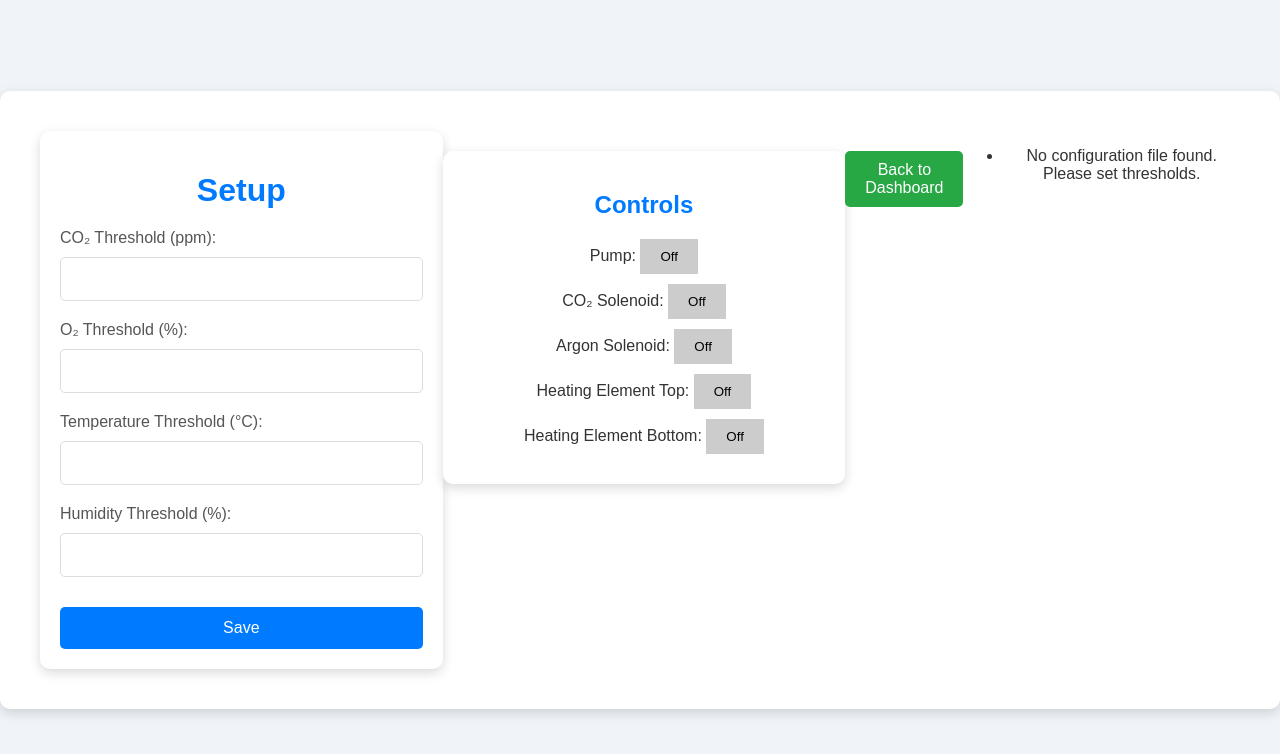
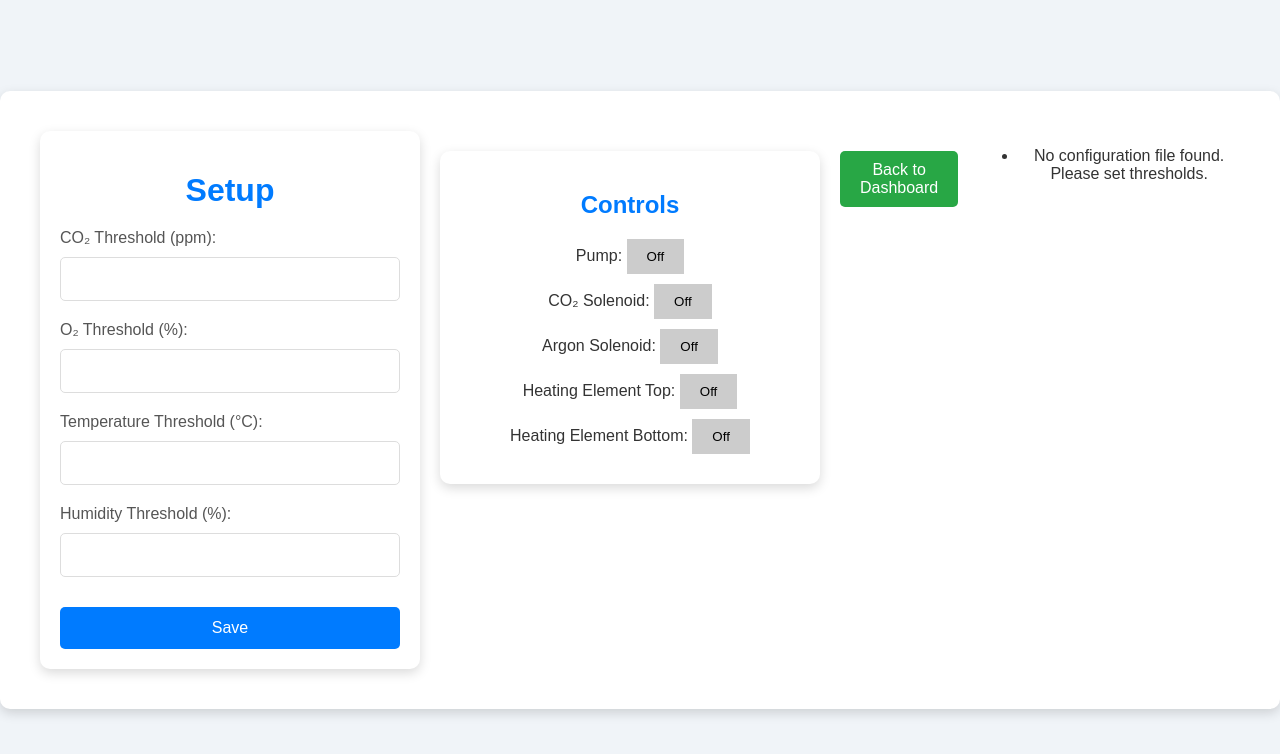
Before and after one commit to TheDukeElephant/bepproject, a Flask app: page /setup in a window 1280 px wide. Shown: the top 754 px of the page. Run offline with Flask 3, Linux system fonts and the light colour scheme; a user stored in the database is signed in.

Commit message:
space in between containers

```diff
--- a/app/static/setup.css
+++ b/app/static/setup.css
@@ -1,4 +1,8 @@
 /* General Body Styling */
+.main-container > *:not(:last-child) {
+    margin-right: 20px;
+}
+
 body {
     font-family: Arial, sans-serif;
     margin: 0;
```
